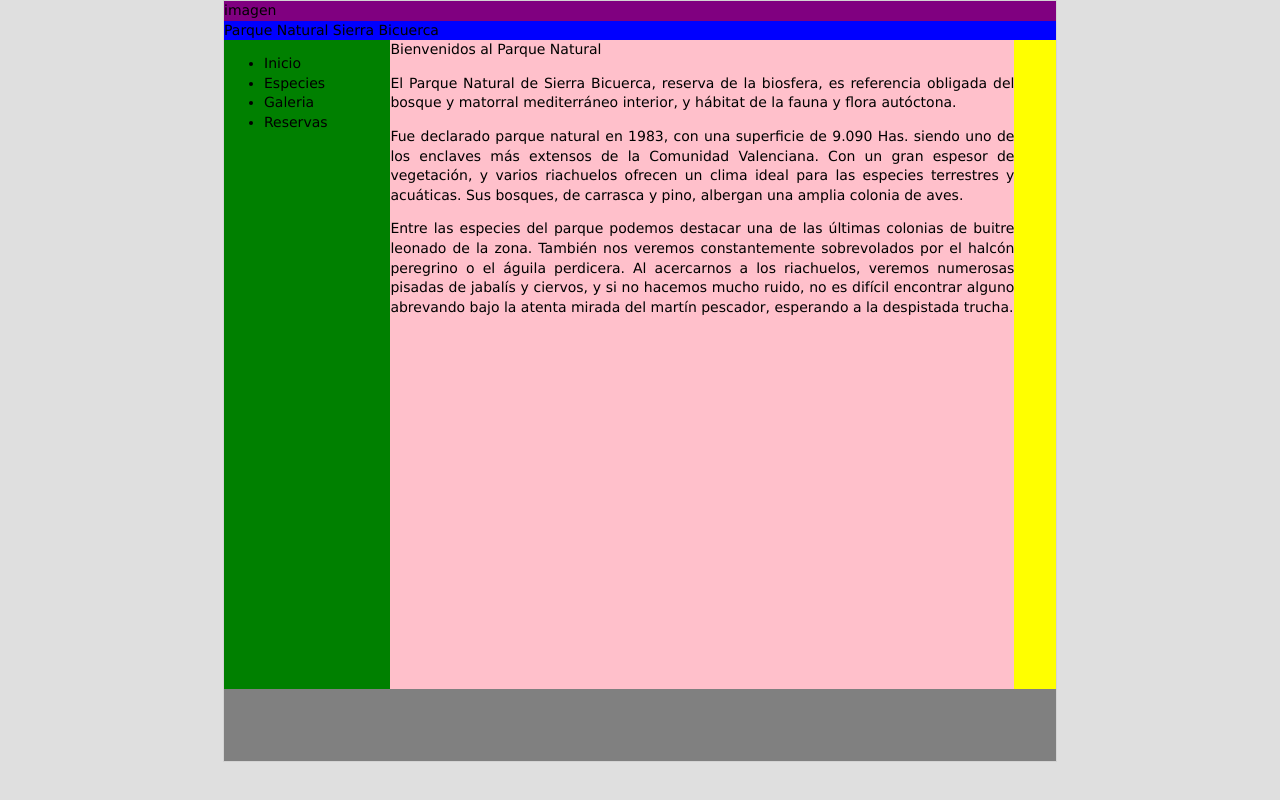
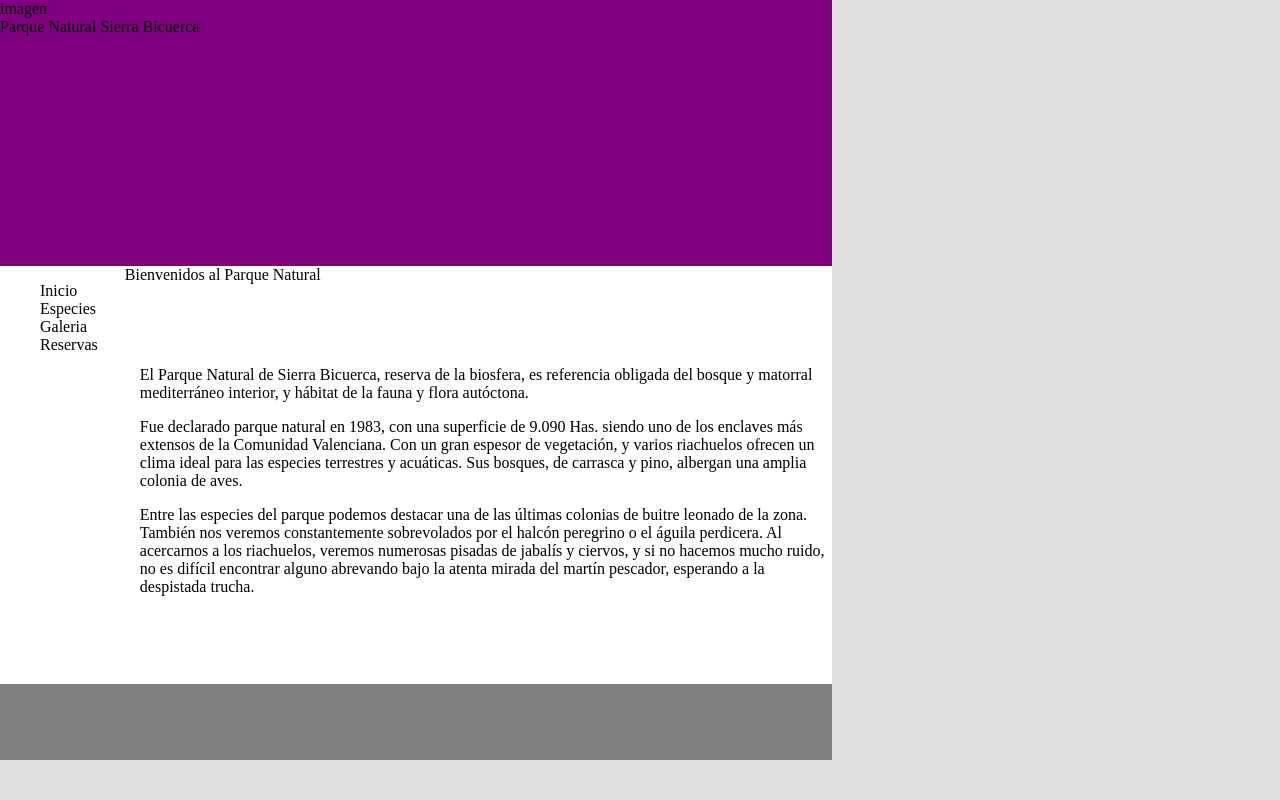
Before and after one commit to NeylaP/parquenatural, a plain HTML site: page index.html in a window 1280 px wide. Drawn offline with Linux system fonts and the light colour scheme.

Commit message:
Maquetado con nuevo css

```diff
--- /dev/null
+++ b/css/styless.css
@@ -0,0 +1,56 @@
+body {
+	background-color: #DFDFDF;
+	margin: 0;
+	padding: 0;
+	color: #000;
+}
+
+.container {
+	width: 65vw;
+    height: 95vh;
+	background-color: #FFF;
+    display: flex;
+    flex-direction: column;
+}
+
+.content{
+    width: 100%;
+    height: 35%;
+    background-color: purple;
+}
+
+.yellow{
+    width: 100%;
+    height: 55%;
+    display: flex;
+    flex-direction: row;
+}
+
+.green {
+    width: 15%;
+}
+
+.pink {
+    width: 85%;
+    display: flex;
+    flex-direction: column;
+}
+
+.content-text {
+    margin-left: 15px;
+    margin-bottom: 10px;
+    height: 70%;
+}
+
+.content-subtitle{
+    height: 20%;
+}
+.black {
+    width: 100%;
+    height: 10%;
+    background-color: gray;
+}
+
+ul {
+    list-style-type: none;
+  }
--- a/index.html
+++ b/index.html
@@ -4,18 +4,21 @@
 <head>
     <meta charset="UTF-8">
     <meta name="viewport" content="width=device-width, initial-scale=1.0">
-    <link rel="stylesheet" href="./css/styles.css">
+    <link rel="stylesheet" href="./css/styless.css">
     <title>Document</title>
 </head>
 
 <body>
     <div class="container">
+        <div class="content">
             <div class="purple">
                 imagen
             </div>
             <div class="blue">
                 <header>Parque Natural <span>Sierra Bicuerca</span></header>
             </div>
+        </div>
+
         <div class="yellow">
             <div class="green">
                 <ul>
@@ -26,8 +29,11 @@
                 </ul>
             </div>
             <div class="pink">
-                <section>
-                    <header>Bienvenidos al Parque Natural</header>
+                <div class="content-subtitle">
+                    <header class="subtitle">Bienvenidos al Parque Natural</header>
+                </div>
+
+                <div class="content-text">
                     <p>El Parque Natural de Sierra Bicuerca, reserva de la biosfera, es referencia obligada del
                         bosque y matorral mediterráneo interior, y hábitat de la fauna y flora autóctona.</p>
                     <p>Fue declarado parque natural en 1983, con una superficie de 9.090 Has. siendo uno de los
@@ -39,13 +45,13 @@
                         águila perdicera. Al acercarnos a los riachuelos, veremos numerosas pisadas de jabalís y
                         ciervos, y si no hacemos mucho ruido, no es difícil encontrar alguno abrevando bajo la
                         atenta mirada del martín pescador, esperando a la despistada trucha.</p>
-                </section>
+                </div>
+            </div>
         </div>
         <div class="black">
 
         </div>
     </div>
-        </div>
 </body>
 
 </html>
```
Lines whose indentation alone changed are shown as unchanged.
